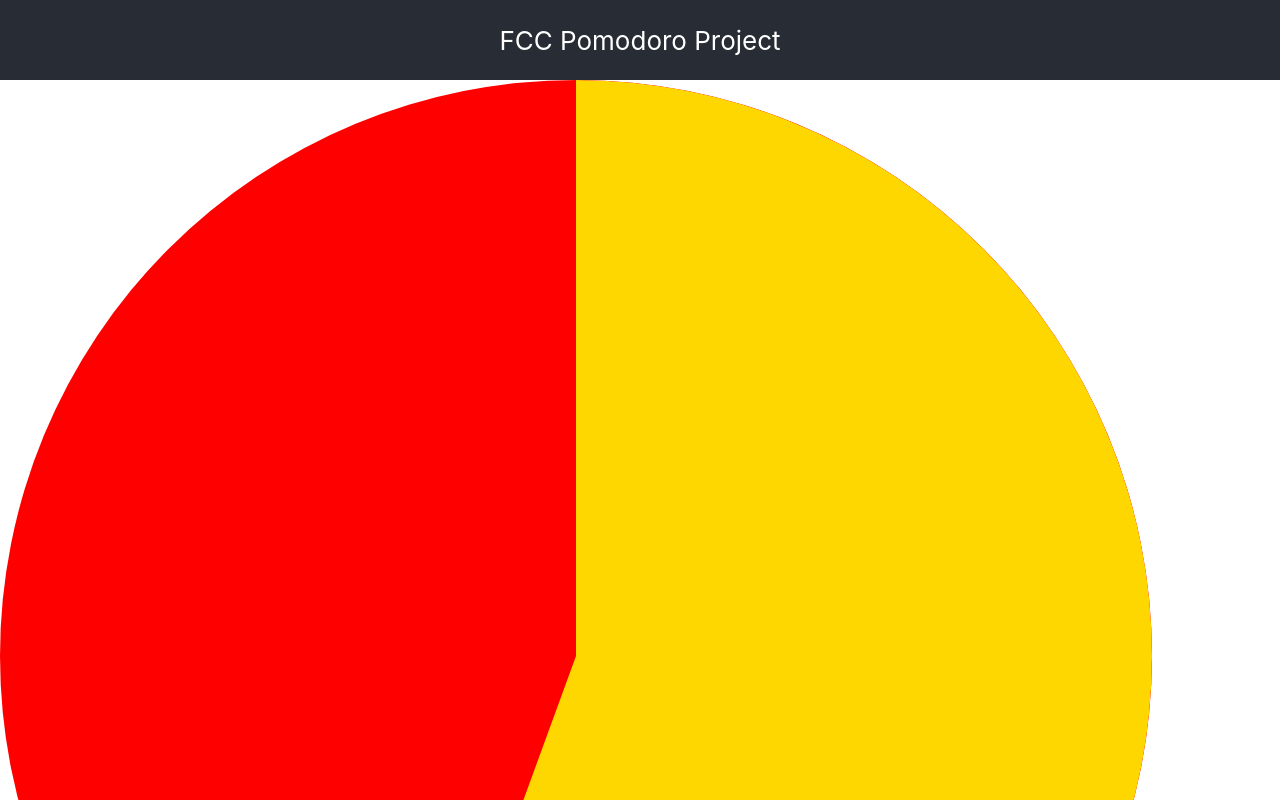
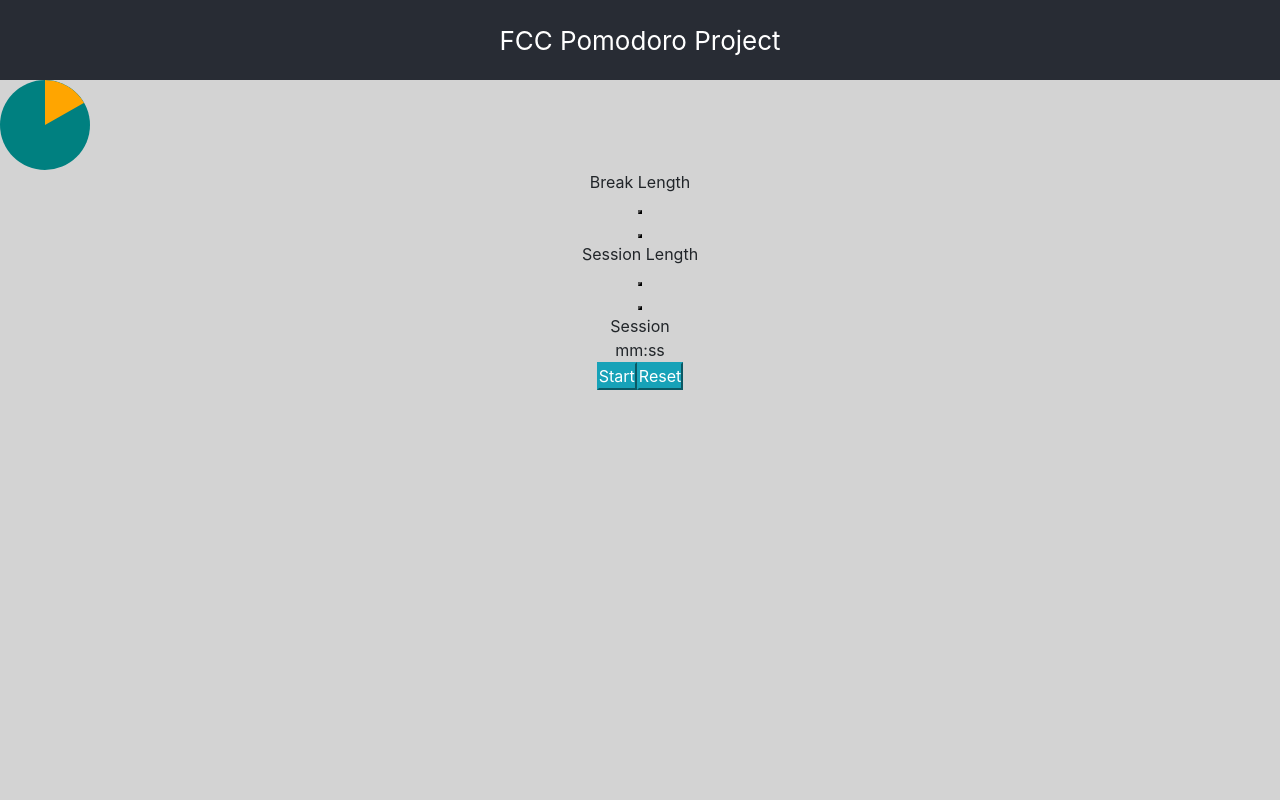
Before and after one commit to MikeDeGan/FCC-Pomodoro, a React (Create React App) app: page / in a window 1280 px wide. Shown: the top 800 px of the page. Built offline with nearby package versions, Linux system fonts and the light colour scheme.

Commit message:
A little progress

```diff
--- a/public/index.html
+++ b/public/index.html
@@ -2,6 +2,12 @@
 <html lang="en">
   <head>
     <meta charset="utf-8" />
+    <link
+      rel="stylesheet"
+      href="https://stackpath.bootstrapcdn.com/bootstrap/4.2.1/css/bootstrap.min.css"
+      integrity="sha384-GJzZqFGwb1QTTN6wy59ffF1BuGJpLSa9DkKMp0DgiMDm4iYMj70gZWKYbI706tWS"
+      crossorigin="anonymous"
+    />
     <link rel="shortcut icon" href="%PUBLIC_URL%/favicon.ico" />
     <meta
       name="viewport"
@@ -18,5 +24,6 @@
   <body>
     <noscript>You need to enable JavaScript to run this app.</noscript>
     <div id="root"></div>
+    <script src="https://cdn.freecodecamp.org/testable-projects-fcc/v1/bundle.js"></script>
   </body>
 </html>
--- a/src/App.js
+++ b/src/App.js
@@ -2,6 +2,15 @@ import React, { Component } from 'react';
 import './App.scss';
 
 class App extends Component {
+  constructor(props) {
+    super(props);
+    this.state = {
+      sessionLength: 20,
+      breakLength: 5,
+      timeRemaining: 20
+    };
+  }
+
   render() {
     return (
       <div className="App">
@@ -11,14 +20,26 @@ class App extends Component {
             <circle r="25%" cx="50%" cy="50%" />
           </svg>
         </div>
-        <span id="break-label">Break Length</span>
+        <div id="break-label">Break Length</div>
         <button id="break-decrement" />
-        <span id="break-length" />
+        <div id="break-length" />
         <button id="break-increment" />
-        <span id="session-label">Session Length</span>
+
+        <div id="session-label">Session Length</div>
         <button id="session-decrement" />
-        <span id="session-length" />
+        <div id="session-length" />
         <button id="session-increment" />
+        <div id="timer-label">Session</div>
+        <div id="time-left">mm:ss</div>
+        <div className="btn-group">
+          <button id="start-stop" class="btn-info">
+            Start
+          </button>
+          <button id="reset" class="btn-info">
+            Reset
+          </button>
+        </div>
+        <audio src="" id="beep" />
       </div>
     );
   }
--- a/src/App.scss
+++ b/src/App.scss
@@ -1,3 +1,13 @@
+* {
+  margin: 0;
+  padding: 0;
+  box-sizing: border-box;
+}
+
+body {
+  background-color: lightgrey;
+}
+
 .App {
   text-align: center;
 }
@@ -14,11 +24,11 @@
 }
 
 .pieholder {
-  max-width: 90vw;
+  max-width: 90px;
 }
 
 .pie {
-  background: red;
+  background: teal;
   border-radius: 50%;
   transform: rotate(-0.25turn);
 }
@@ -30,9 +40,9 @@
 }
 
 .pie circle {
-  stroke: gold;
+  stroke: orange;
   stroke-width: 32;
   stroke-dasharray: 0 100.53088;
-  animation: runClock 9s linear infinite;
+  animation: runClock 30s linear infinite;
   fill: none;
 }
```
Also changed, not shown: 1 other file (tests, documents, lock files or other folders).
